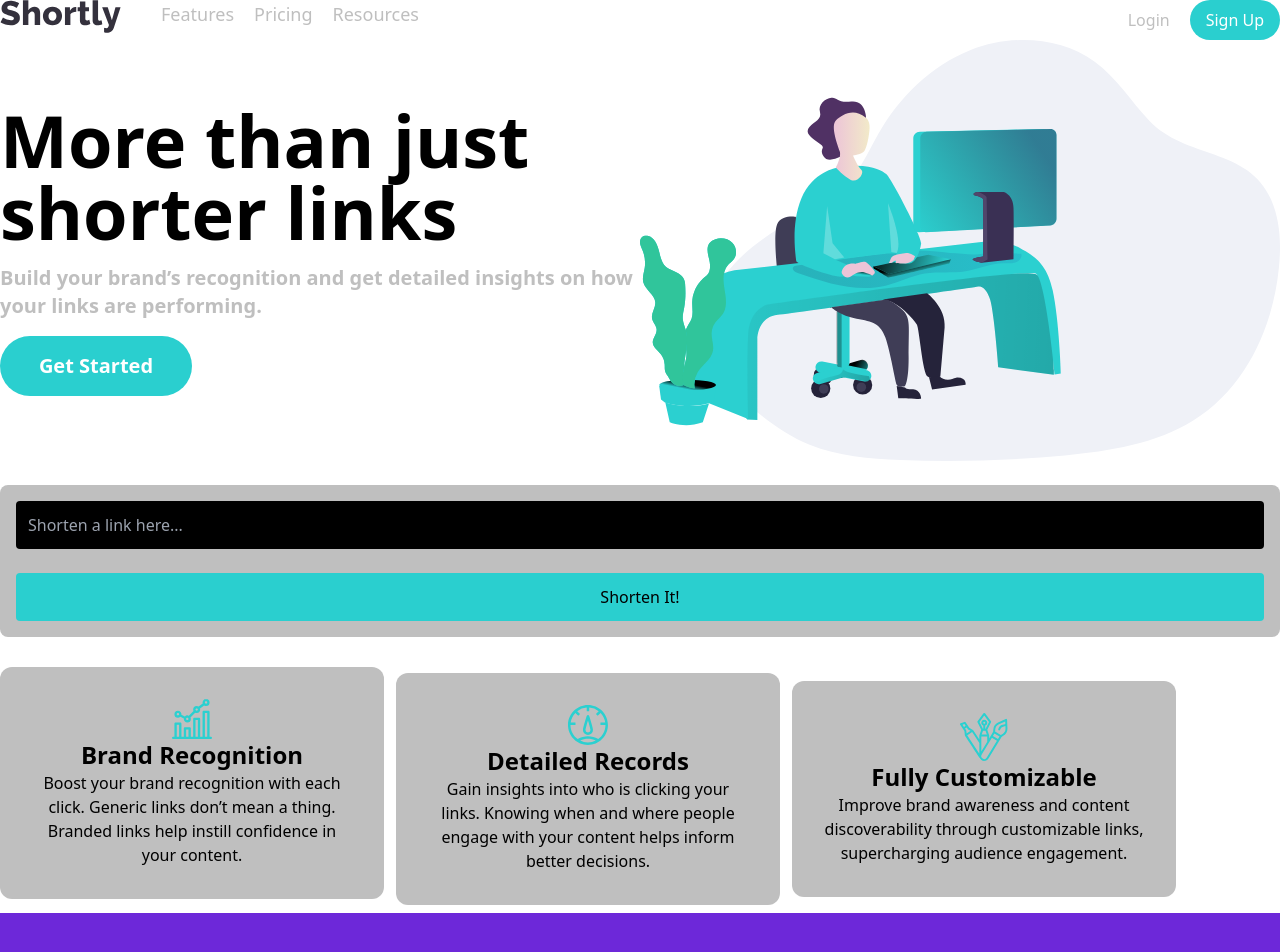
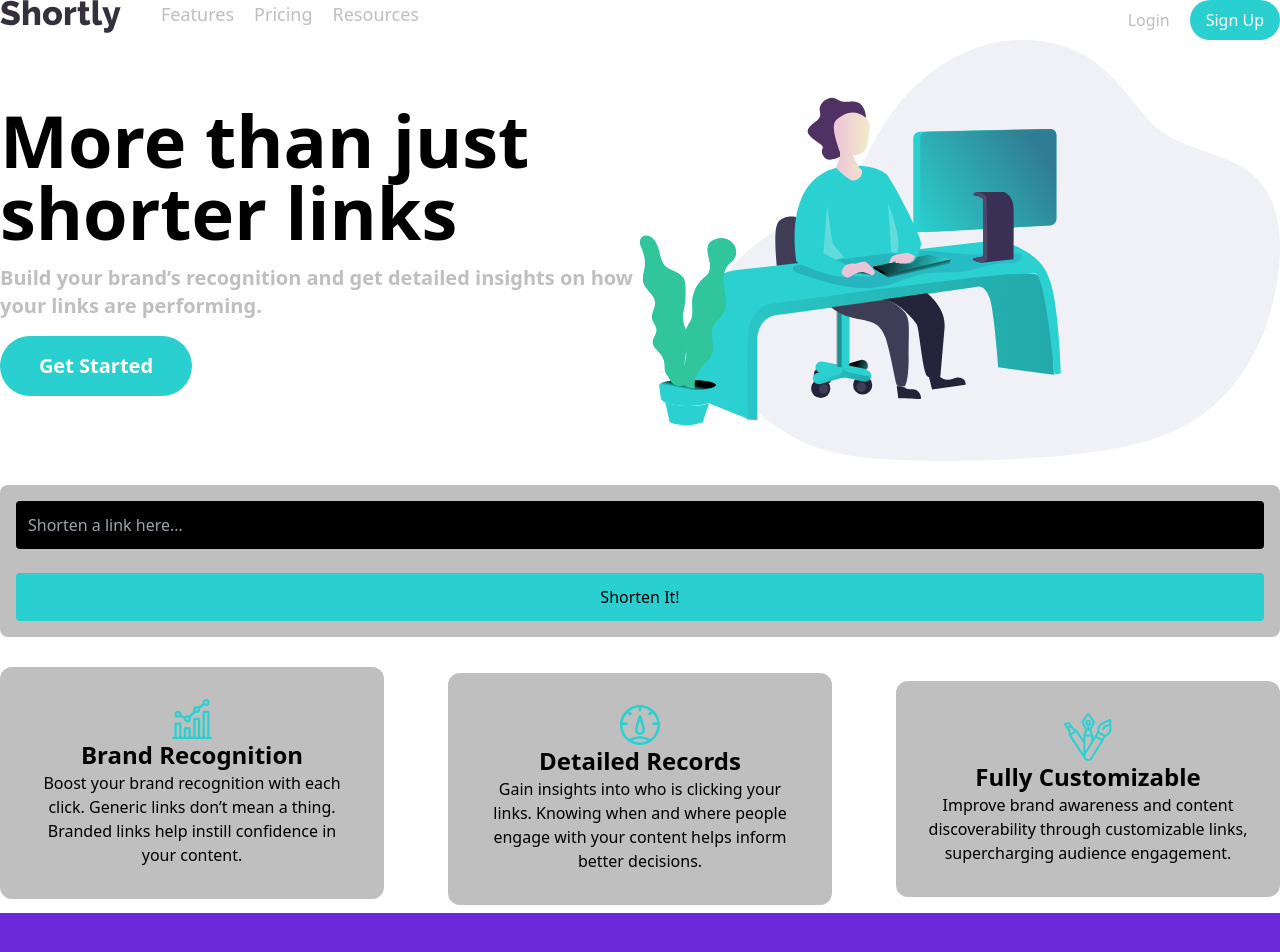
Before and after one commit to mrlukuman/fem-url-shortener, a React (Create React App) app: page / in a window 1280 px wide. Shown: the top 952 px of the page. Built offline with nearby package versions, Linux system fonts and the light colour scheme.

Commit message:
Add some finishing touches

```diff
--- a/src/components/Statistics/Stats.jsx
+++ b/src/components/Statistics/Stats.jsx
@@ -25,7 +25,7 @@ const Stats = () => {
     },
   };
   return (
-    <div className="container mx-auto flex flex-col items-center lg:flex-row space-y-3 lg:space-x-3">
+    <div className="container mx-auto flex flex-col items-center space-y-3 lg:flex-row lg:justify-between lg:space-x-5">
       <Card data={data.stat1}></Card>
       <Card data={data.stat2}></Card>
       <Card data={data.stat3}></Card>
```
